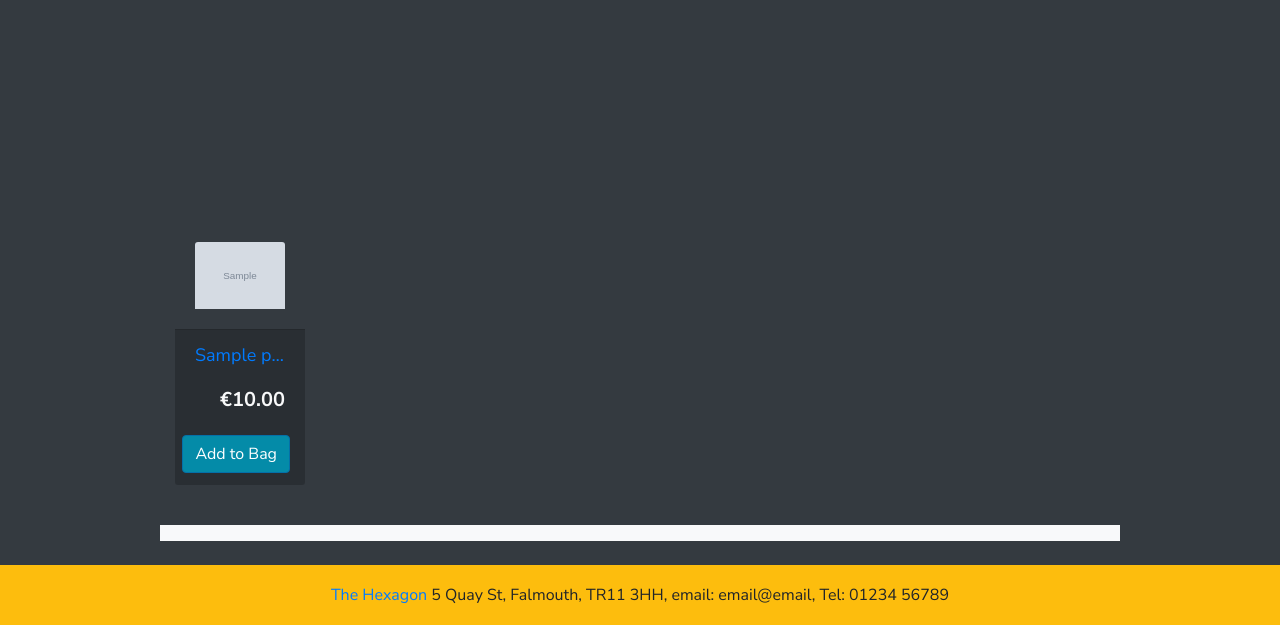
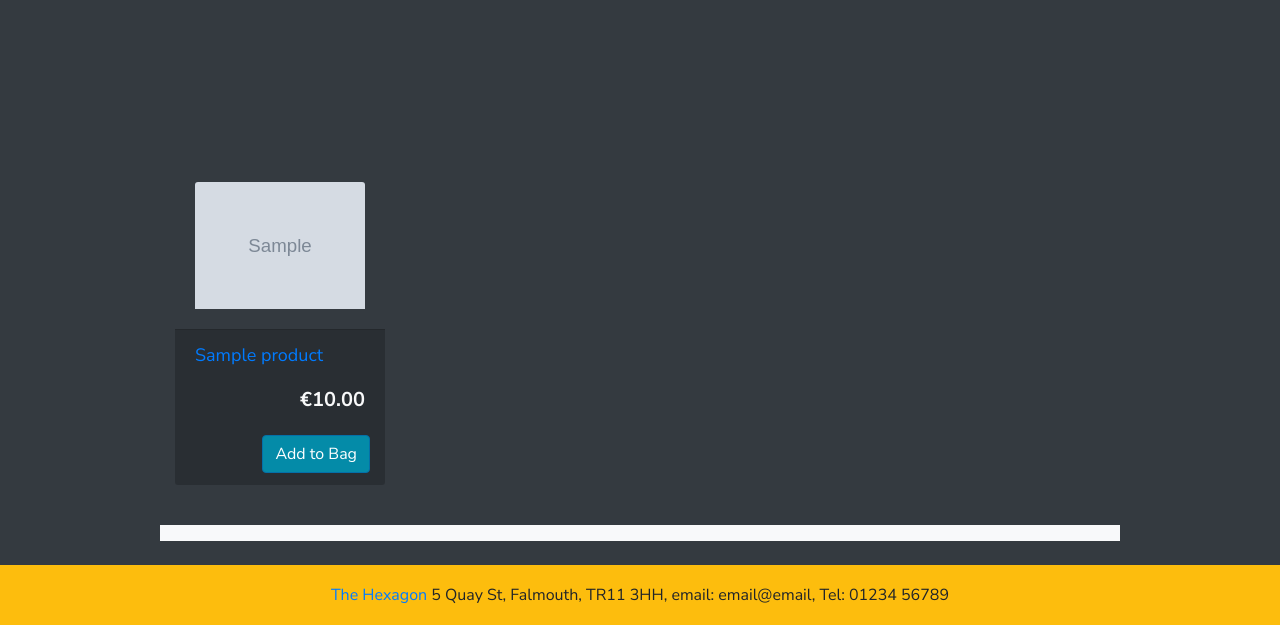
Before and after one commit to BonnieMcb/boardgame, a Django app: page /games/ in a window 1280 px wide. Shown: the part 258-883 px from the top of the page. Run offline with Django 3.2, Linux system fonts and the light colour scheme; data comes from the database, SQL or seed files in the repository; tables that the repository leaves empty hold one stand-in row (values such as "Sample post"); grey boxes marked "Sample" are stand-in pictures; some libraries are stand-ins or nearby versions.

Commit message:
Show fewer games per row on shop page

```diff
--- a/games/templates/games/games.html
+++ b/games/templates/games/games.html
@@ -110,7 +110,7 @@
                 <div class="row">
                 {% for product in page_obj %}
                 {% if product.is_visible %}
-                    <div class="card col-xl-2 col-lg-4 my-3 border-0 bg-transparent">
+                    <div class="card col-xl-3 col-lg-4 my-3 border-0 bg-transparent">
                         <div class="card-body game-img-container">
                             <a href="{% url 'game_detail' product.id %}"> <!-- Image that links to game detail page -->
                                 <img class="card-img-top" src="{{ product.image_url }}" alt="{{ product.names }}">
```
